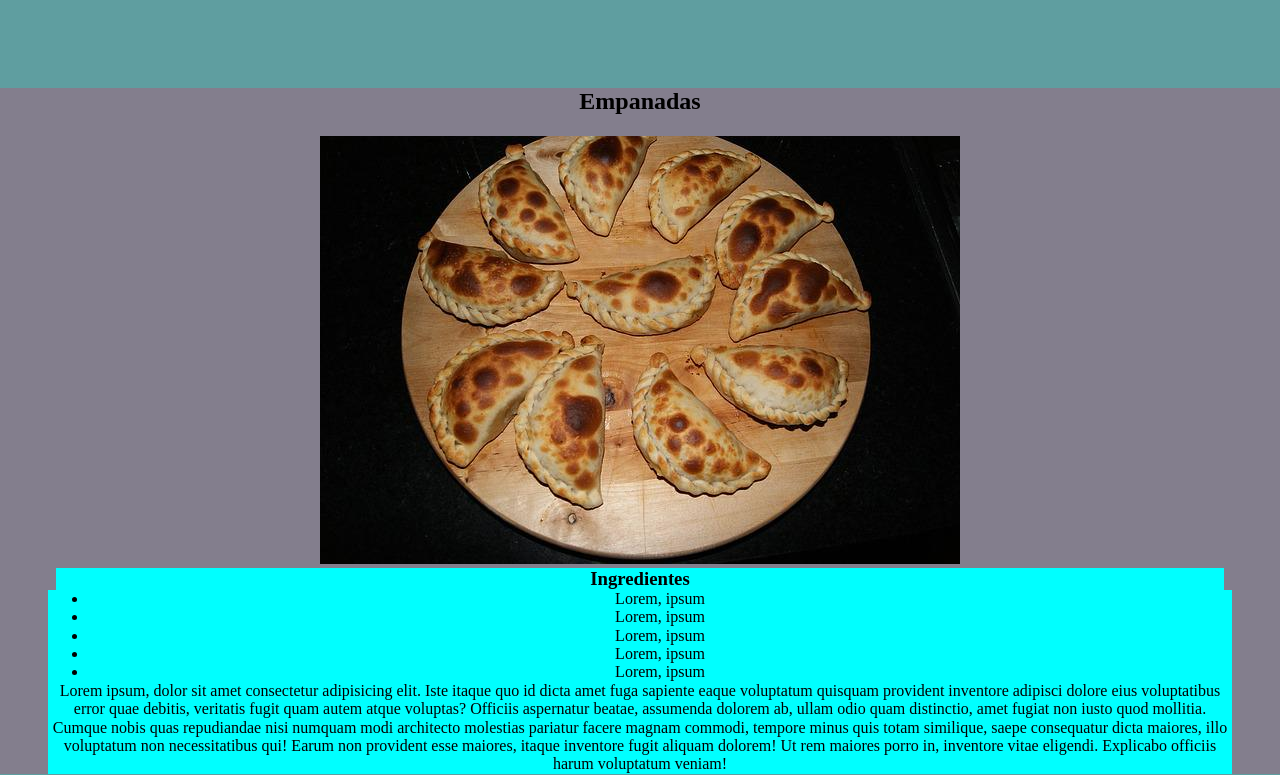
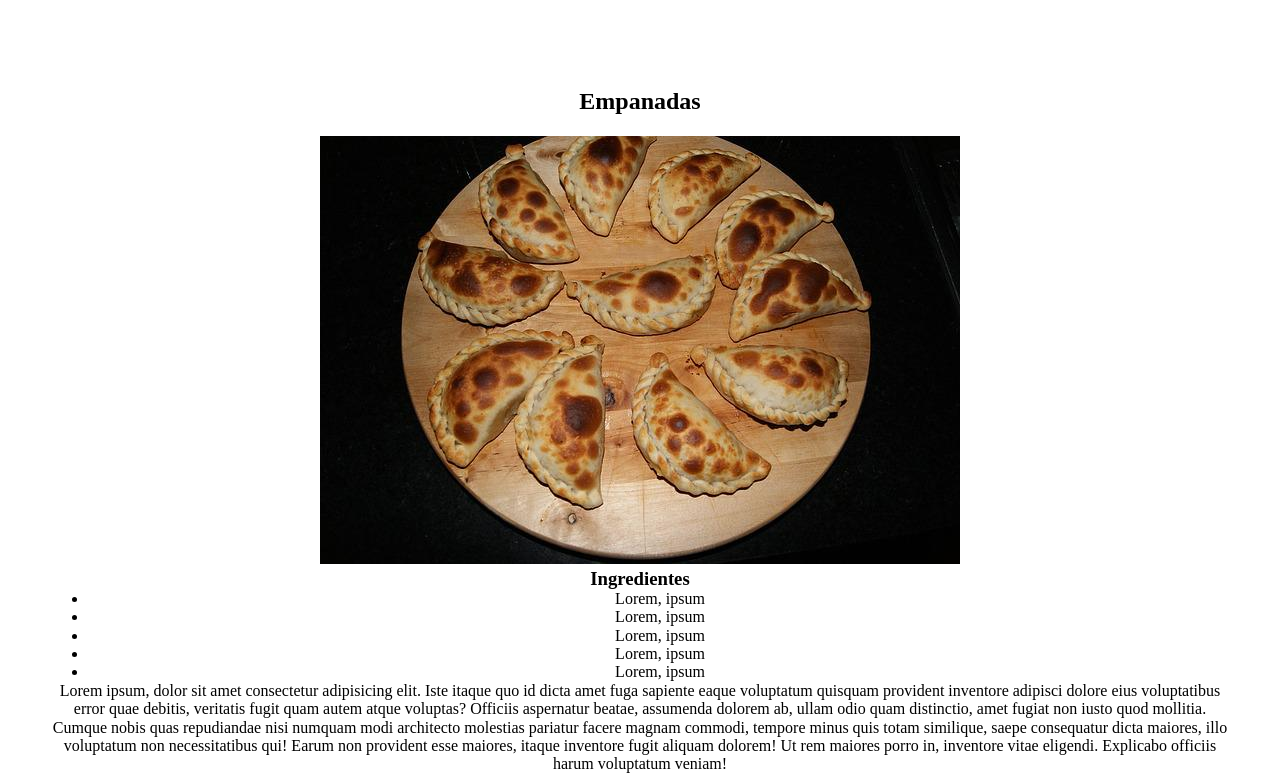
Before and after one commit to fedegcode/blog_food, a plain HTML site: page index.html in a window 1280 px wide. Shown: the part 432-1207 px from the top of the page. Drawn offline with Linux system fonts and the light colour scheme.

Commit message:
cambios y mejoras parte2

```diff
--- a/assets/style.css
+++ b/assets/style.css
@@ -86,16 +86,16 @@ span{
 
 /* articles */
 .article{
-    background-color: #837e8d;
+    /* background-color: #837e8d; */
 
 }
 
 .article__h3{
-    background-color: chartreuse;
+    /* background-color: chartreuse; */
 }
 
 .article__ul, .article__p, .article__h3{
-    background-color: aqua;
+    /* background-color: aqua; */
     margin: 0 .5em;
 }
 
@@ -153,12 +153,12 @@ span{
         display: flex;
     }
     .main{
-        background-color: cadetblue;
+        /* background-color: cadetblue; */
         height: 100%;
     }
 
     .article__ul, .article__p, .article__h3{
-        background-color: aqua;
+        /* background-color: aqua; */
         margin: 0 3em;
     }
 
```
